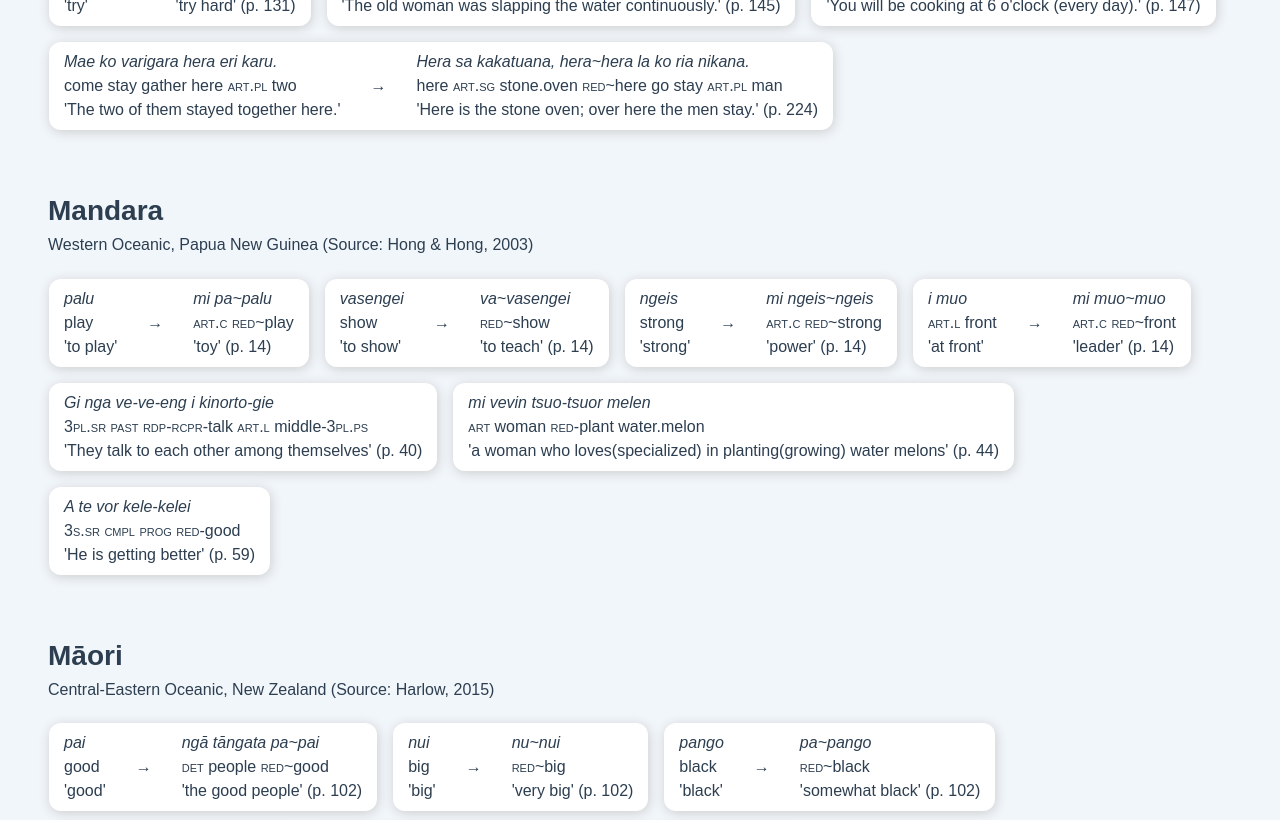
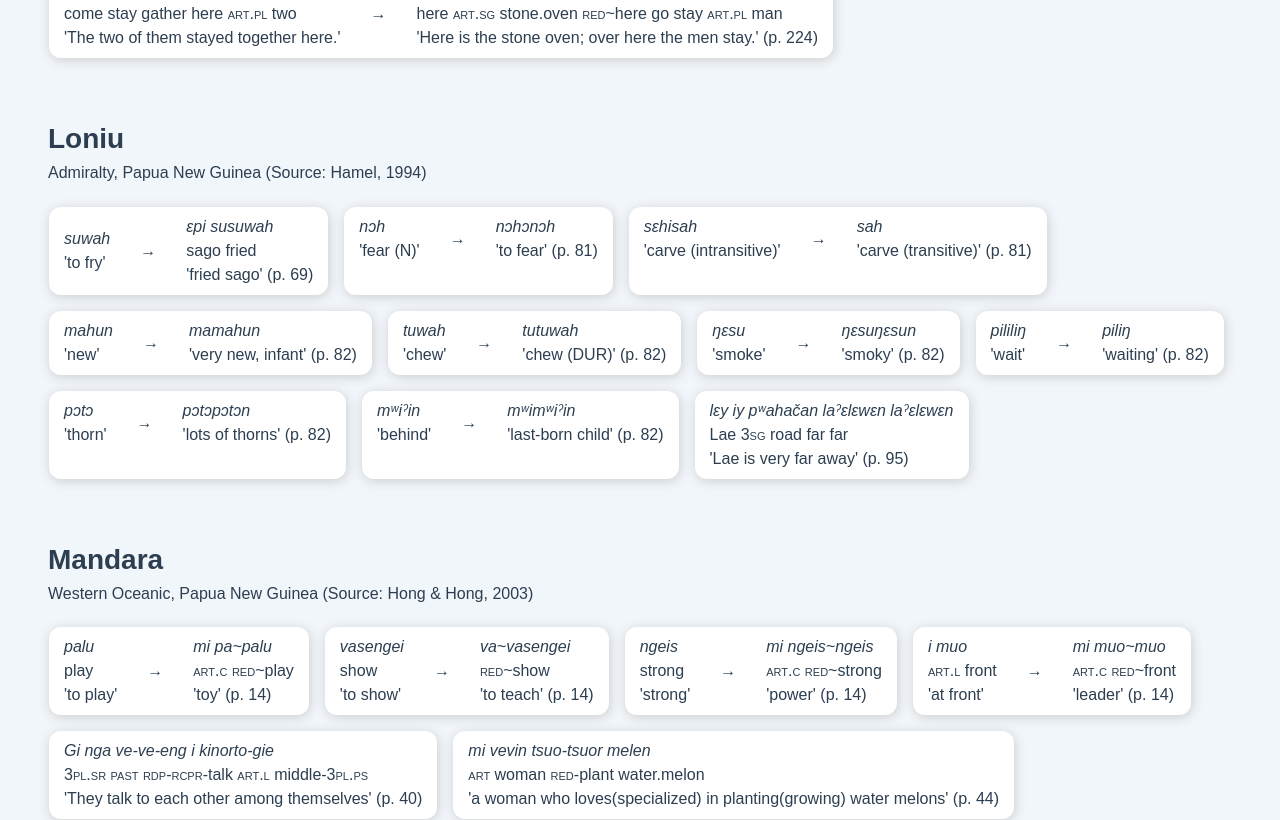
Before and after one commit to frankkulak/research-db, a Vue app: page / in a window 1280 px wide. Shown: the part 1380-2200 px from the top of the page. Built offline with nearby package versions, Linux system fonts and the light colour scheme.

Commit message:
Loniu data (and some touchups).

```diff
--- a/src/modules/Data.js
+++ b/src/modules/Data.js
@@ -16,6 +16,7 @@ export const OceanicLanguages = [
                     "partial",
                     "monosyllabic",
                     "progressive",
+                    "aspect",
                     "verb",
                     "inflection",
                 ]
@@ -29,8 +30,9 @@ export const OceanicLanguages = [
                 tags: [
                     "initial",
                     "partial",
-                    "bisyllabic",
+                    "disyllabic",
                     "progressive",
+                    "aspect",
                     "verb",
                     "inflection"
                 ]
@@ -48,7 +50,7 @@ export const OceanicLanguages = [
                 tags: [
                     "total",
                     "initial",
-                    "nominalizer",
+                    "to noun",
                     "verb",
                     "derivation",
                     "affixation"
@@ -67,7 +69,7 @@ export const OceanicLanguages = [
                 tags: [
                     "total",
                     "initial",
-                    "nominalizer",
+                    "to noun",
                     "verb",
                     "derivation",
                     "affixation"
@@ -87,10 +89,10 @@ export const OceanicLanguages = [
                     "partial",
                     "initial",
                     "monosyllabic",
-                    "nominalizer",
-                    "verb",
-                    "derivation",
-                    "affixation"
+                    "to noun",
+                    "verb",
+                    "derivation",
+                    "affixation",
                 ]
             },
             {
@@ -105,7 +107,7 @@ export const OceanicLanguages = [
                 page: "42",
                 tags: [
                     "total",
-                    "nominalizer",
+                    "to noun",
                     "noun",
                     "derivation",
                     "affixation"
@@ -124,8 +126,8 @@ export const OceanicLanguages = [
                 tags: [
                     "partial",
                     "initial",
-                    "bisyllabic",
-                    "nominalizer",
+                    "disyllabic",
+                    "to noun",
                     "noun",
                     "derivation",
                     "affixation"
@@ -145,7 +147,7 @@ export const OceanicLanguages = [
                     "partial",
                     "initial",
                     "monosyllabic",
-                    "nominalizer",
+                    "to noun",
                     "noun",
                     "derivation",
                 ]
@@ -162,7 +164,7 @@ export const OceanicLanguages = [
                 page: "45",
                 tags: [
                     "total",
-                    "nominalizer",
+                    "to noun",
                     "noun",
                     "derivation",
                 ]
@@ -179,7 +181,7 @@ export const OceanicLanguages = [
                 page: "45",
                 tags: [
                     "total",
-                    "nominalizer",
+                    "to noun",
                     "verb",
                     "derivation",
                 ]
@@ -193,9 +195,7 @@ export const OceanicLanguages = [
                 tags: [
                     "total",
                     "intensifier",
-                    "emphasis",
-                    "verb",
-                    "inflection",
+                    "verb",
                 ]
             },
             {
@@ -213,7 +213,7 @@ export const OceanicLanguages = [
                     "elision",
                     "verb",
                     "adjective",
-                    "nominalizer",
+                    "to noun",
                     "initial",
                     "monosyllabic",
                     "derivation"
@@ -234,6 +234,7 @@ export const OceanicLanguages = [
                     "elision",
                     "verb",
                     "progressive",
+                    "aspect",
                     "inflection",
                     "initial",
                     "monosyllabic"
@@ -254,6 +255,7 @@ export const OceanicLanguages = [
                     "elision",
                     "verb",
                     "progressive",
+                    "aspect",
                     "inflection",
                     "initial",
                     "monosyllabic"
@@ -274,11 +276,11 @@ export const OceanicLanguages = [
                     "elision",
                     "verb",
                     "progressive",
-                    "inflection",
-                    "initial",
-                    "monosyllabic",
-                    "stem alteration",
-                    "prenasalization"
+                    "aspect",
+                    "inflection",
+                    "initial",
+                    "monosyllabic",
+                    "stem change",
                 ]
             },
             {
@@ -295,6 +297,7 @@ export const OceanicLanguages = [
                     "total",
                     "verb",
                     "progressive",
+                    "aspect",
                     "inflection",
                     "initial",
                 ]
@@ -328,7 +331,7 @@ export const OceanicLanguages = [
                     "derivation",
                     "inflection",
                     "noun",
-                    "verbalizer",
+                    "to verb",
                     "initial",
                 ]
             },
@@ -364,6 +367,7 @@ export const OceanicLanguages = [
                     "verb",
                     "continuous",
                     "progressive",
+                    "aspect",
                     "initial"
                 ]
             },
@@ -379,6 +383,7 @@ export const OceanicLanguages = [
                     "inflection",
                     "verb",
                     "habitual",
+                    "aspect",
                     "initial"
                 ]
             },
@@ -701,11 +706,11 @@ export const OceanicLanguages = [
         reduplication: [
             {
                 form: "hoe-hoe",
-                gloss: "N/A",
+                gloss: "",
                 translation: "to paddle continuously; for many persons to paddle",
                 control: {
                     form: "hoe",
-                    gloss: "paddle",
+                    gloss: "",
                     translation: "to paddle",
                 },
                 page: "66",
@@ -719,11 +724,11 @@ export const OceanicLanguages = [
             },
             {
                 form: "ma-make",
-                gloss: "N/A",
+                gloss: "",
                 translation: "deaths everywhere, many deaths",
                 control: {
                     form: "make",
-                    gloss: "N/A",
+                    gloss: "",
                     translation: "death; to die",
                 },
                 page: "66",
@@ -739,11 +744,11 @@ export const OceanicLanguages = [
             },
             {
                 form: "nina-ninau",
-                gloss: "N/A",
+                gloss: "",
                 translation: "to question repeatedly; for many persons to be asking questions",
                 control: {
                     form: "nīnau",
-                    gloss: "N/A",
+                    gloss: "",
                     translation: "to question",
                 },
                 page: "66",
@@ -760,11 +765,11 @@ export const OceanicLanguages = [
             },
             {
                 form: "niho-niho",
-                gloss: "N/A",
+                gloss: "",
                 translation: "toothed, notched, serrated",
                 control: {
                     form: "niho",
-                    gloss: "N/A",
+                    gloss: "",
                     translation: "tooth",
                 },
                 page: "66",
@@ -777,11 +782,11 @@ export const OceanicLanguages = [
             },
             {
                 form: "'ōpio-pio",
-                gloss: "N/A",
+                gloss: "",
                 translation: "young",
                 control: {
                     form: "'ōpio",
-                    gloss: "N/A",
+                    gloss: "",
                     translation: "young",
                 },
                 page: "67",
@@ -796,11 +801,11 @@ export const OceanicLanguages = [
             },
             {
                 form: "mana-mana",
-                gloss: "N/A",
+                gloss: "",
                 translation: "tiny branch, finger, toe",
                 control: {
                     form: "mana",
-                    gloss: "N/A",
+                    gloss: "",
                     translation: "branch",
                 },
                 page: "67",
@@ -814,11 +819,11 @@ export const OceanicLanguages = [
             },
             {
                 form: "ku-kuli",
-                gloss: "N/A",
+                gloss: "",
                 translation: "to kneel",
                 control: {
                     form: "kuli",
-                    gloss: "N/A",
+                    gloss: "",
                     translation: "knee",
                 },
                 page: "67",
@@ -960,106 +965,7 @@ export const OceanicLanguages = [
         source: "Besnier, 2000",
         family: "Central-Eastern Oceanic",
         region: "Tuvalu",
-        reduplication: [
-            {
-                form: "",
-                gloss: "",
-                translation: "",
-                control: {
-                    form: "",
-                    gloss: "",
-                    translation: "",
-                },
-                page: "",
-                tags: [
-                    "",
-                ]
-            },
-            {
-                form: "",
-                gloss: "",
-                translation: "",
-                control: {
-                    form: "",
-                    gloss: "",
-                    translation: "",
-                },
-                page: "",
-                tags: [
-                    "",
-                ]
-            },
-            {
-                form: "",
-                gloss: "",
-                translation: "",
-                control: {
-                    form: "",
-                    gloss: "",
-                    translation: "",
-                },
-                page: "",
-                tags: [
-                    "",
-                ]
-            },
-            {
-                form: "",
-                gloss: "",
-                translation: "",
-                control: {
-                    form: "",
-                    gloss: "",
-                    translation: "",
-                },
-                page: "",
-                tags: [
-                    "",
-                ]
-            },
-            {
-                form: "",
-                gloss: "",
-                translation: "",
-                control: {
-                    form: "",
-                    gloss: "",
-                    translation: "",
-                },
-                page: "",
-                tags: [
-                    "",
-                ]
-            },
-            {
-                form: "",
-                gloss: "",
-                translation: "",
-                control: {
-                    form: "",
-                    gloss: "",
-                    translation: "",
-                },
-                page: "",
-                tags: [
-                    "",
-                ]
-            },
-            {
-                form: "",
-                gloss: "",
-                translation: "",
-                control: {
-                    form: "",
-                    gloss: "",
-                    translation: "",
-                },
-                page: "",
-                tags: [
-                    "",
-                ]
-            },
-        ]
+        reduplication: []
     },
     {
         name: "Mussau-Emira",
@@ -1080,14 +986,243 @@ export const OceanicLanguages = [
         source: "Hafford, 2014",
         family: "Admiralty",
         region: "Papua New Guinea",
-        reduplication: []
+        reduplication: [
+            {
+                form: "",
+                gloss: "",
+                translation: "",
+                control: {
+                    form: "",
+                    gloss: "",
+                    translation: "",
+                },
+                page: "",
+                tags: [
+                    "",
+                ]
+            },
+            {
+                form: "",
+                gloss: "",
+                translation: "",
+                control: {
+                    form: "",
+                    gloss: "",
+                    translation: "",
+                },
+                page: "",
+                tags: [
+                    "",
+                ]
+            },
+            {
+                form: "",
+                gloss: "",
+                translation: "",
+                control: {
+                    form: "",
+                    gloss: "",
+                    translation: "",
+                },
+                page: "",
+                tags: [
+                    "",
+                ]
+            },
+        ]
     },
     {
         name: "Loniu",
         source: "Hamel, 1994",
         family: "Admiralty",
         region: "Papua New Guinea",
-        reduplication: []
+        reduplication: [
+            {
+                form: "ɛpi susuwah",
+                gloss: "sago fried",
+                translation: "fried sago",
+                control: {
+                    form: "suwah",
+                    gloss: "",
+                    translation: "to fry",
+                },
+                page: "69",
+                tags: [
+                    "partial",
+                    "initial",
+                    "monosyllabic",
+                    "verb",
+                    "derivation",
+                    "to adjective",
+                ]
+            },
+            {
+                form: "nɔhɔnɔh",
+                gloss: "",
+                translation: "to fear",
+                control: {
+                    form: "nɔh",
+                    gloss: "",
+                    translation: "fear (N)",
+                },
+                page: "81",
+                tags: [
+                    "total",
+                    "verb",
+                    "derivation",
+                    "to noun",
+                    "epenthesis"
+                ]
+            },
+            {
+                form: "sah",
+                gloss: "",
+                translation: "carve (transitive)",
+                control: {
+                    form: "sɛhisah",
+                    gloss: "",
+                    translation: "carve (intransitive)",
+                },
+                page: "81",
+                tags: [
+                    "verb",
+                    "intransitive",
+                    "inflection",
+                    "valency change",
+                    "reduplicant change",
+                    "total",
+                    "epenthesis"
+                ]
+            },
+            {
+                form: "mamahun",
+                gloss: "",
+                translation: "very new, infant",
+                control: {
+                    form: "mahun",
+                    gloss: "",
+                    translation: "new",
+                },
+                page: "82",
+                tags: [
+                    "adjective",
+                    "derivation",
+                    "to noun",
+                    "inflection",
+                    "intensifier",
+                    "partial",
+                    "initial",
+                    "monosyllabic"
+                ]
+            },
+            {
+                form: "tutuwah",
+                gloss: "",
+                translation: "chew (DUR)",
+                control: {
+                    form: "tuwah",
+                    gloss: "",
+                    translation: "chew",
+                },
+                page: "82",
+                tags: [
+                    "verb",
+                    "inflection",
+                    "aspect",
+                    "durative",
+                    "partial",
+                    "initial",
+                    "monosyllabic"
+                ]
+            },
+            {
+                form: "ŋɛsuŋɛsun",
+                gloss: "",
+                translation: "smoky",
+                control: {
+                    form: "ŋɛsu",
+                    gloss: "",
+                    translation: "smoke",
+                },
+                page: "82",
+                tags: [
+                    "noun",
+                    "derivation",
+                    "to adjective",
+                    "total",
+                    "affixation"
+                ]
+            },
+            {
+                form: "piliŋ",
+                gloss: "",
+                translation: "waiting",
+                control: {
+                    form: "pililiŋ",
+                    gloss: "",
+                    translation: "wait",
+                },
+                page: "82",
+                tags: [
+                    "verb",
+                    "inflection",
+                    "aspect",
+                    "progressive",
+                    "partial",
+                    "medial",
+                    "monosyllabic"
+                ]
+            },
+            {
+                form: "pɔtɔpɔtɔn",
+                gloss: "",
+                translation: "lots of thorns",
+                control: {
+                    form: "pɔtɔ",
+                    gloss: "",
+                    translation: "thorn",
+                },
+                page: "82",
+                tags: [
+                    "noun",
+                    "inflection",
+                    "plural",
+                    "total",
+                    "affixation"
+                ]
+            },
+            {
+                form: "mʷimʷiˀin",
+                gloss: "",
+                translation: "last-born child",
+                control: {
+                    form: "mʷiˀin",
+                    gloss: "",
+                    translation: "behind",
+                },
+                page: "82",
+                tags: [
+                    "noun",
+                    "derivation",
+                    "to noun",
+                    "partial",
+                    "initial",
+                    "monosyllabic"
+                ]
+            },
+            {
+                form: "lɛy iy pʷahačan laˀɛlɛwɛn laˀɛlɛwɛn",
+                gloss: "Lae <span>3sg</span> road far far",
+                translation: "Lae is very far away",
+                control: null,
+                page: "95",
+                tags: [
+                    "adjective",
+                    "intensifier",
+                    "total"
+                ]
+            },
+        ]
     },
     {
         name: "Mandara",
```
